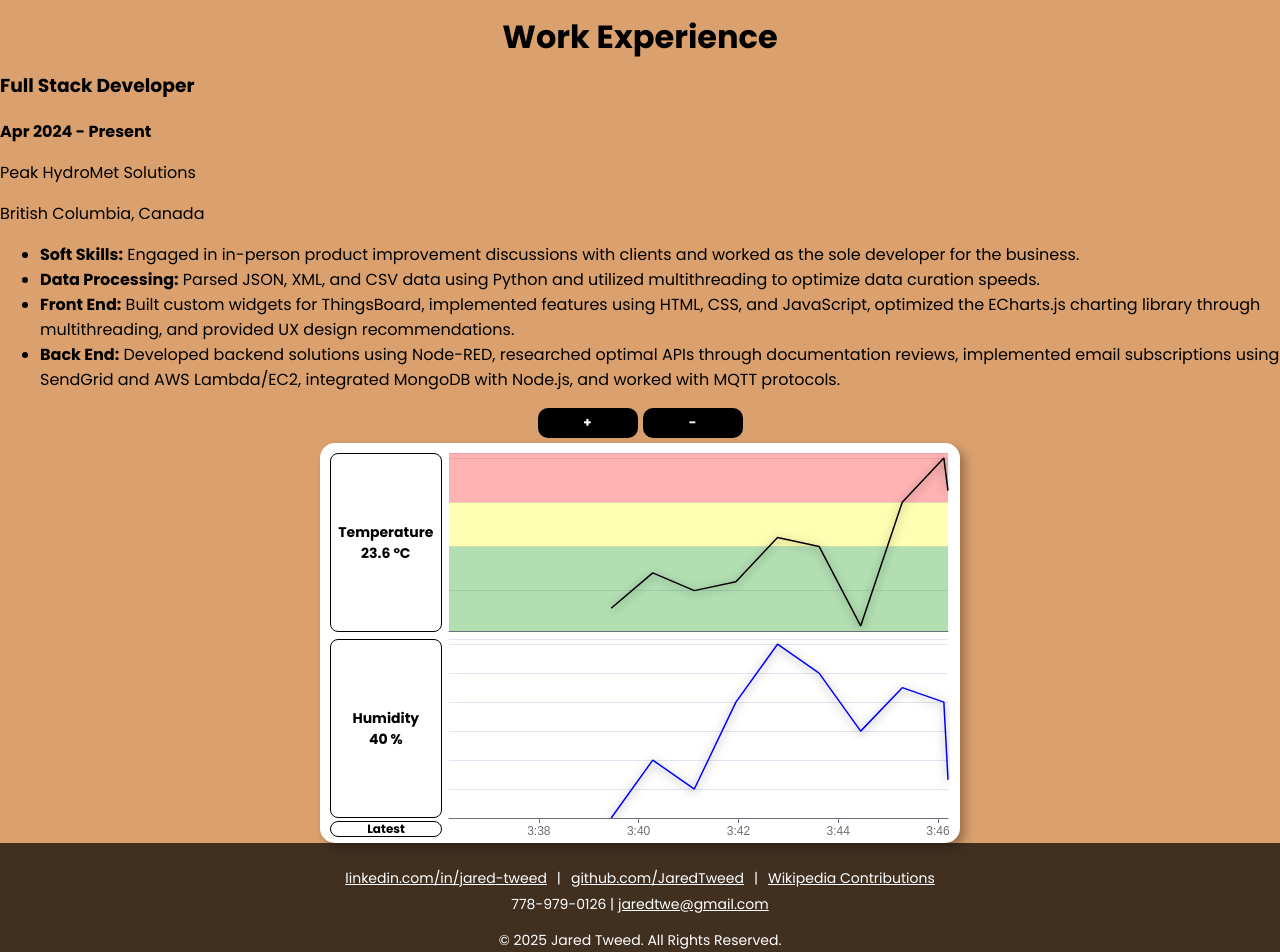
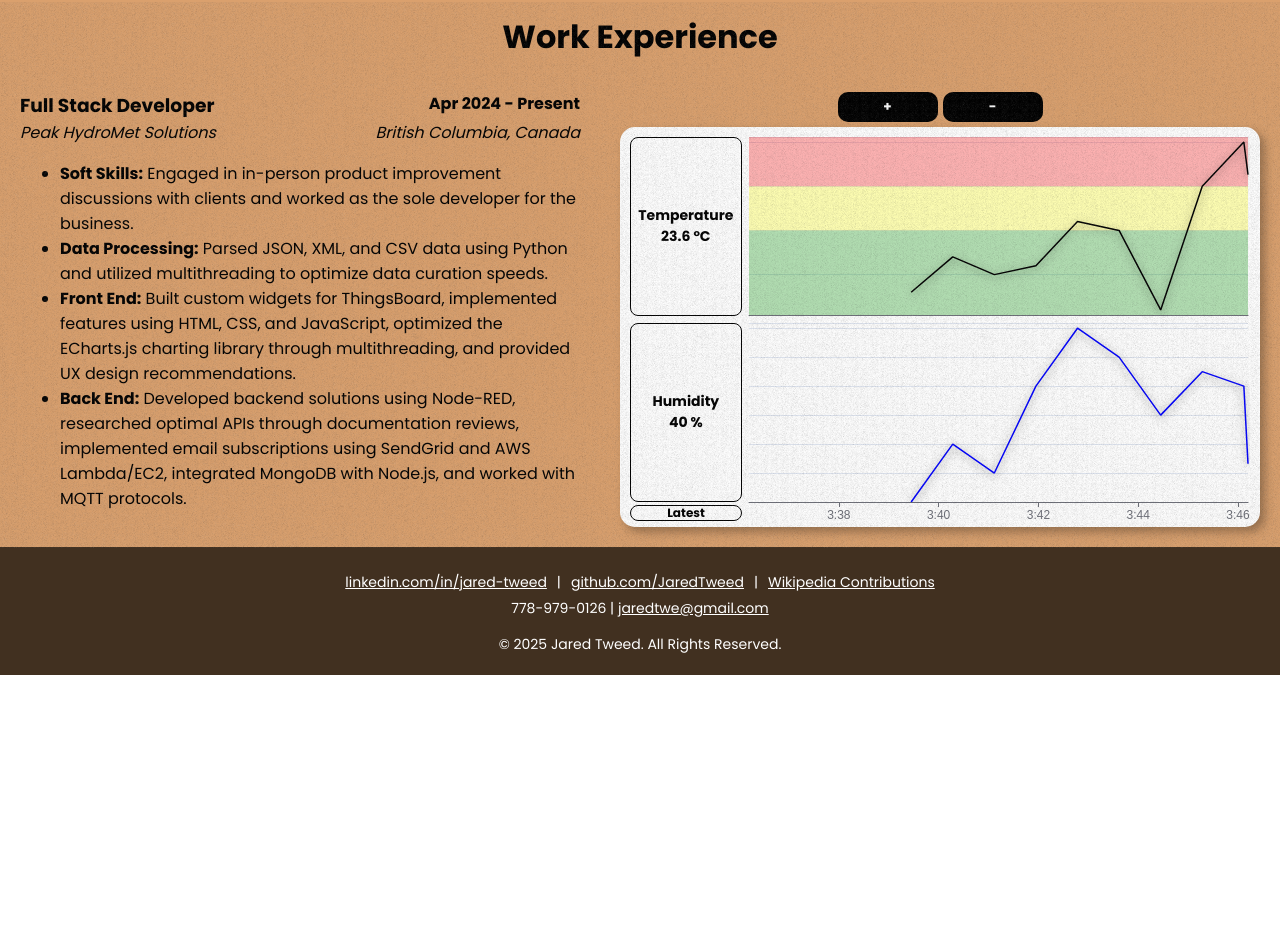
Before and after one commit to JaredTweed/react-resume, a React (Create React App) app in the folder resume/: page / in a window 1280 px wide. Shown: the part 647-1599 px from the top of the page. After the commit the page ends 1322 px from the top, so only its background shows below. Built offline with nearby package versions, Linux system fonts and the light colour scheme.

Commit message:
formatted work experience

```diff
--- a/resume/src/App.css
+++ b/resume/src/App.css
@@ -4,7 +4,66 @@ h2 {
   line-height: 1rem;
 }
 
-.job-heading {
+.job {
+  display: flex;
+  flex-direction: row;
+  /* border: 1px solid black; */
+
+  align-items: center;
+  justify-content: center;
+}
+
+
+
+.job-text {
   text-align: left;
   color: black;
+  max-width: 800px;
 }
+
+
+
+
+.job-text .header {
+  display: flex;
+  flex-direction: column;
+  gap: 0px;
+  /* Adds spacing between rows */
+}
+
+.job-text .title-and-date {
+  display: flex;
+  justify-content: space-between;
+  align-items: flex-start;
+  /* Aligns title and date vertically at the top */
+}
+
+.job-text .header * {
+  /* border: 1px solid black; */
+  margin: 0;
+}
+
+.job-text .company-and-location {
+  display: flex;
+  justify-content: space-between;
+  font-style: italic;
+}
+
+
+
+.job-text .date,
+.job-text .location {
+  text-align: right;
+}
+
+.job-text .company,
+.job-text .location {
+  font-style: italic;
+}
+
+@media screen and (max-width: 1180px) {
+  .job {
+    flex-direction: column;
+    /* Stacks items vertically */
+  }
+}
--- a/resume/src/App.js
+++ b/resume/src/App.js
@@ -17,7 +17,6 @@ import troublemakerIcon from "./assets/troublemaker.jpg";
 import tetrisbookingIcon from "./assets/tetrisbooking.png";
 import tealBlackVideo from "./assets/teal-black.mp4"; // Import the video file
 import background from "./assets/texture1.jpg";
-import peakhydro from "./assets/work-experience.png";
 
 const App = () => {
   const [showText, setShowText] = useState(false);
@@ -111,16 +110,28 @@ const App = () => {
             </div>
           </div>
 
-          <div id="experience" style={{ scrollMarginTop: "100px" }}>
+          <div id="experience" style={{
+            scrollMarginTop: "100px", position: "relative",
+            // border: "1px solid black"
+            width: "100%"
+          }}>
+            <div style={{ filter: "url(#grainy)", pointerEvents: "none", opacity: 0.22, position: "absolute", width: "100%", height: "100%", zIndex: 100 }}></div>
+
             <h2>Work Experience</h2>
 
-            {/* <img src={peakhydro} style={{ maxWidth: "900px" }}></img> */}
+            <div className="job">
+              <div className="job-text" style={{ margin: "20px" }}>
+                <div className="header">
+                  <div className="title-and-date">
+                    <h3 className="title">Full Stack Developer</h3>
+                    <p className="date"><strong>Apr 2024 - Present</strong></p>
+                  </div>
+                  <div className="company-and-location">
+                    <p className="company">Peak HydroMet Solutions</p>
+                    <p className="location">British Columbia, Canada</p>
+                  </div>
+                </div>
 
-            <div className="job-heading">
-              <h3>Full Stack Developer</h3>
-              <p><strong>Apr 2024 - Present</strong></p>
-              <p>Peak HydroMet Solutions</p>
-              <p>British Columbia, Canada</p>
                 <ul>
                   <li>
                     <strong>Soft Skills:</strong> Engaged in in-person product improvement discussions with clients and worked as the sole developer for the business.
@@ -137,33 +148,24 @@ const App = () => {
                 </ul>
               </div>
 
-
-            <div style={{
-              // height: "400px",
-              width: "100%", display: "flex", // Enables flexbox
-              justifyContent: "center", // Centers horizontally
-              alignItems: "center", // Centers vertically
-              // border: "1px solid black"
+              <div className="MultiTimeSeriesEditor-container" style={{
+                width: "800px",
+                display: "flex",
+                justifyContent: "center",
+                alignItems: "center",
+                margin: "20px"
               }}>
-              {/* < MultiTimeSeries
-              data={data}            // The multi-array of timeseries data
-              dataKeys={dataKeys}    // Metadata (labels, color, decimals, etc.)
-              settings={settings}    // Global widget configuration
-              minTime={minTime}      // Earliest timestamp
-              maxTime={maxTime}      // Latest timestamp
-            /> */}
                 <MultiTimeSeriesEditor />
               </div>
             </div>
+
+          </div>
+
+
+          {/* </div> */}
         </div >
       </main >
 
-      {/* <footer style={{ padding: "10px", backgroundColor: "rgba(0, 0, 0, 0.7)" }}>
-        <p>&copy; 2025 Jared Tweed. All Rights Reserved.</p>
-        <a href="mailto:jaredtwe@gmail.com" style={{ color: "white", textDecoration: "none" }}>
-          Contact Me
-        </a>
-      </footer> */}
       <div id="contact" style={{ scrollMarginTop: "100px" }}>
 
         <footer style={{ padding: "20px", backgroundColor: "rgba(0, 0, 0, 0.7)", color: "white", textAlign: "center", fontSize: "14px" }}>
--- a/resume/src/index.js
+++ b/resume/src/index.js
@@ -8,7 +8,7 @@ const root = ReactDOM.createRoot(document.getElementById("root"));
 root.render(
   <React.StrictMode>
     {/* Grainy Effect Overlay */}
-    {/* <div
+    <div
       style={{
         position: "fixed",
         top: 0,
@@ -18,6 +18,7 @@ root.render(
         zIndex: 9999, // Ensure it stays above everything
         pointerEvents: "none", // Allow interactions with underlying elements
         opacity: 0.2, // Adjust intensity
+        display: "none"
       }}
     >
       <svg style={{ width: "100%", height: "100%" }}>
@@ -42,7 +43,7 @@ root.render(
           fill="white"
         />
       </svg>
-    </div> */}
+    </div>
 
     {/* Main App */}
     <App />
```
Also changed, not shown: resume/src/assets/work-experience.png (deleted). Lines whose indentation alone changed are shown as unchanged.
